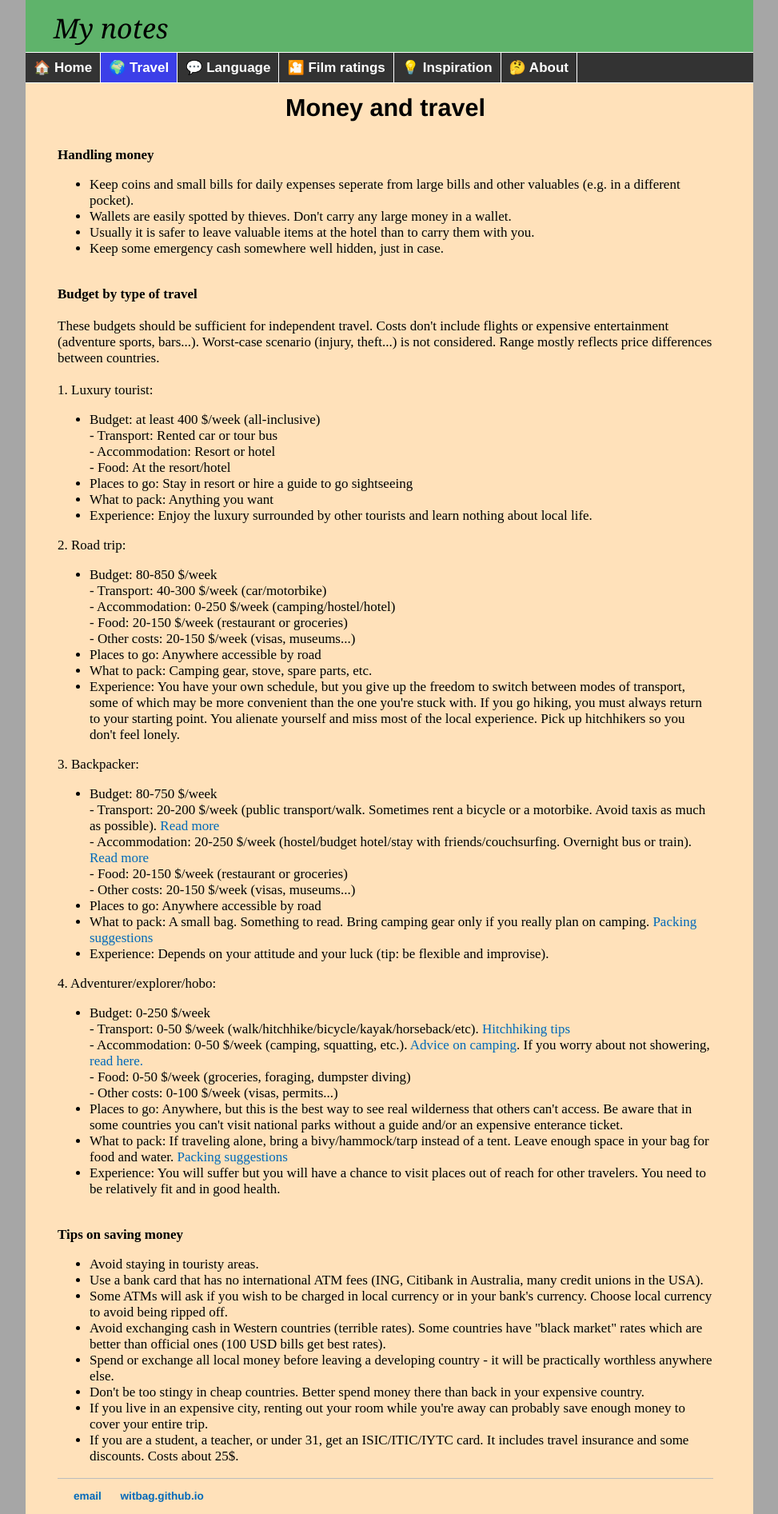
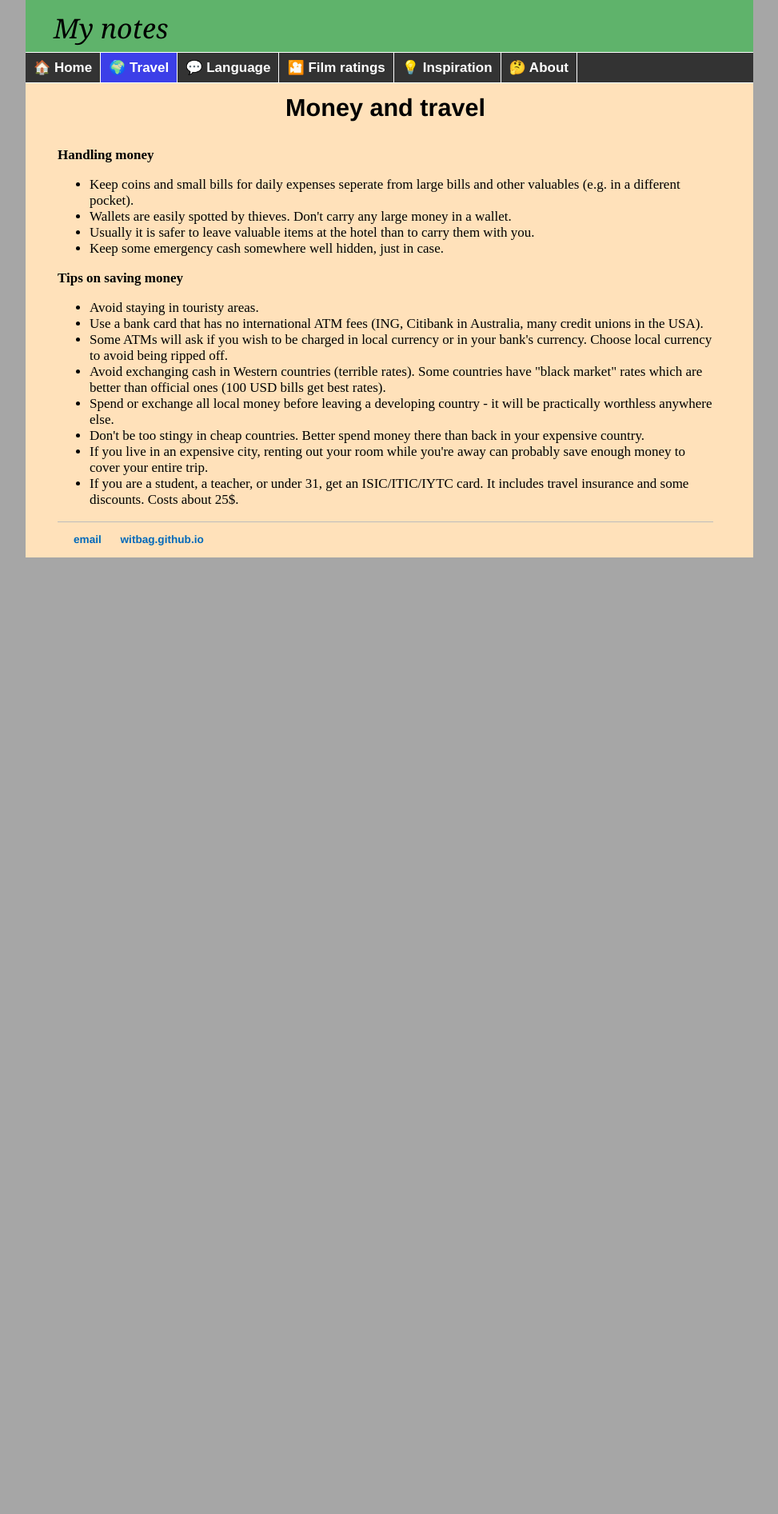
Before and after one commit to witbag/witbag.github.io, a Jekyll site: the page built from travel/money.html, in a window 1280 px wide. Shown: the whole page at 80% size, without its empty margins (153-1126 px from the left). Built offline with Jekyll 4.4.1, drawn with Linux system fonts in a browser that asks for light colours; after the commit the page ends 900 px from its top, so only the background shows below that.

Commit message:
Update money.html

```diff
--- a/travel/money.html
+++ b/travel/money.html
@@ -15,55 +15,6 @@ title: Travel advice
 <li>Usually it is safer to leave valuable items at the hotel than to carry them with you.
 <li>Keep some emergency cash somewhere well hidden, just in case.
 </ul>
-<br>
-<b>Budget by type of travel</b><br>
-<br>
-These budgets should be sufficient for independent travel. Costs don't include flights or expensive entertainment (adventure sports, bars...). Worst-case scenario (injury, theft...) is not considered. Range mostly reflects price differences between countries.<br>
-<br>
-1. Luxury tourist:
-<ul>
-<li>Budget: at least 400 $/week (all-inclusive)<br>
-- Transport: Rented car or tour bus<br>
-- Accommodation: Resort or hotel<br>
-- Food: At the resort/hotel<br>
-<li>Places to go: Stay in resort or hire a guide to go sightseeing<br>
-<li>What to pack: Anything you want<br>
-<li>Experience: Enjoy the luxury surrounded by other tourists and learn nothing about local life.<br>
-</ul>
-2. Road trip:
-<ul>
-<li>Budget: 80-850 $/week <br>
-- Transport: 40-300 $/week (car/motorbike)<br>
-- Accommodation: 0-250 $/week (camping/hostel/hotel)<br>
-- Food: 20-150 $/week (restaurant or groceries)<br>
-- Other costs: 20-150 $/week (visas, museums...)<br>
-<li>Places to go: Anywhere accessible by road<br>
-<li>What to pack: Camping gear, stove, spare parts, etc.<br>
-<li>Experience: You have your own schedule, but you give up the freedom to switch between modes of transport, some of which may be more convenient than the one you're stuck with. If you go hiking, you must always return to your starting point. You alienate yourself and miss most of the local experience. Pick up hitchhikers so you don't feel lonely.<br>
-</ul>
-3. Backpacker:
-<ul>
-<li>Budget: 80-750 $/week<br>
-- Transport: 20-200 $/week (public transport/walk. Sometimes rent a bicycle or a motorbike. Avoid taxis as much as possible). <a href="transport.html">Read more</a><br>
-- Accommodation: 20-250 $/week (hostel/budget hotel/stay with friends/couchsurfing. Overnight bus or train). <a href="accommodation.html">Read more</a><br>
-- Food: 20-150 $/week (restaurant or groceries)<br>
-- Other costs: 20-150 $/week (visas, museums...)<br>
-<li>Places to go: Anywhere accessible by road<br>
-<li>What to pack: A small bag. Something to read. Bring camping gear only if you really plan on camping. <a href="packing.html">Packing suggestions</a><br>
-<li>Experience: Depends on your attitude and your luck (tip: be flexible and improvise).<br>
-</ul>
-4. Adventurer/explorer/hobo:
-<ul>
-<li>Budget: 0-250 $/week<br>
-- Transport: 0-50 $/week (walk/hitchhike/bicycle/kayak/horseback/etc). <a href="transport.html">Hitchhiking tips</a><br>
-- Accommodation: 0-50 $/week (camping, squatting, etc.). <a href="accommodation.html">Advice on camping</a>. If you worry about not showering, <a href="https://www.theatlantic.com/health/archive/2016/06/i-stopped-showering-and-life-continued/486314" target=_blank>read here.</a><br>
-- Food: 0-50 $/week (groceries, foraging, dumpster diving)<br>
-- Other costs: 0-100 $/week (visas, permits...)<br>
-<li>Places to go: Anywhere, but this is the best way to see real wilderness that others can't access. Be aware that in some countries you can't visit national parks without a guide and/or an expensive enterance ticket.<br>
-<li>What to pack: If traveling alone, bring a bivy/hammock/tarp instead of a tent. Leave enough space in your bag for food and water. <a href="packing.html">Packing suggestions</a><br>
-<li>Experience: You will suffer but you will have a chance to visit places out of reach for other travelers. You need to be relatively fit and in good health.<br>
-</ul>
-<br>
 <b>Tips on saving money</b><br>
 <ul>
 <li>Avoid staying in touristy areas.
```
